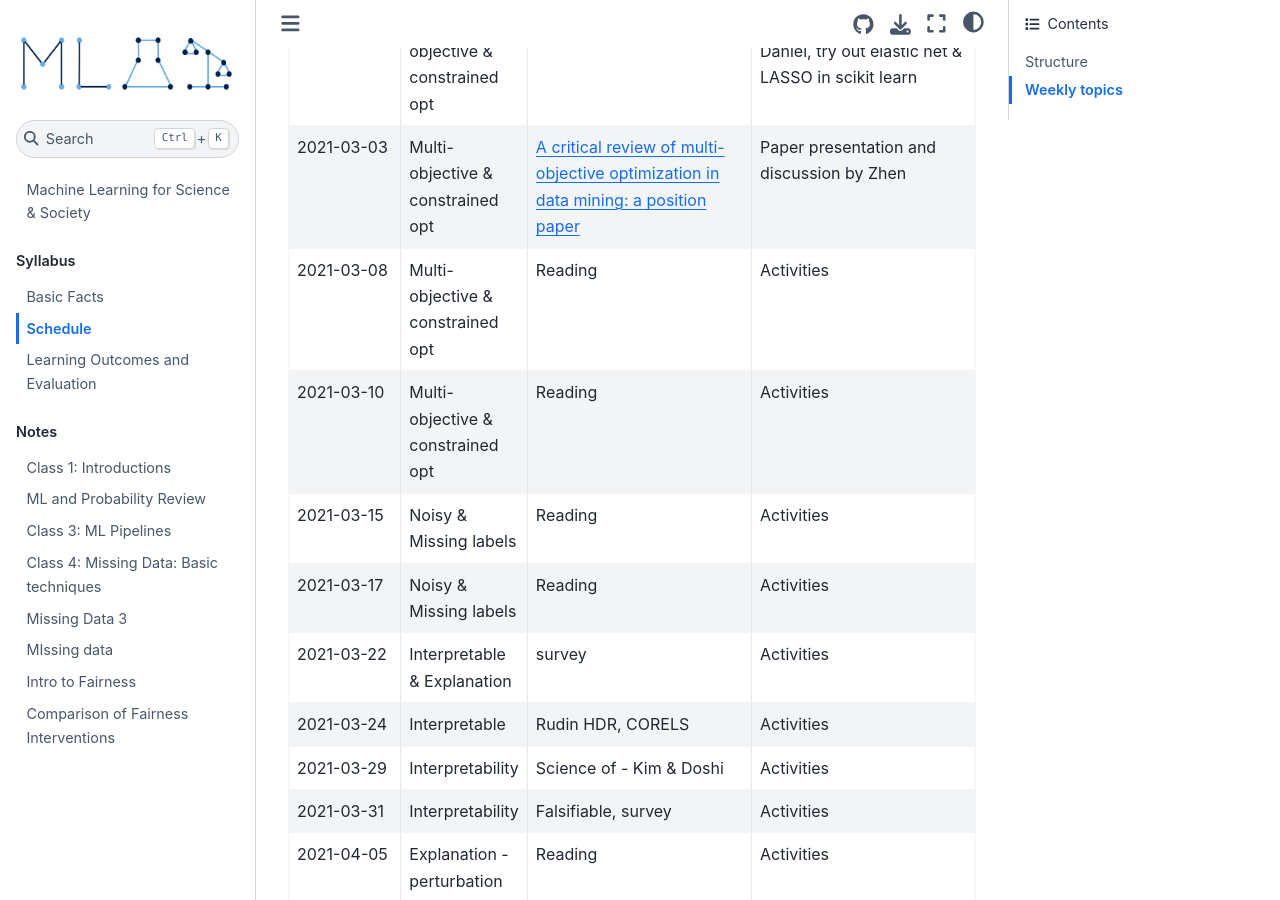
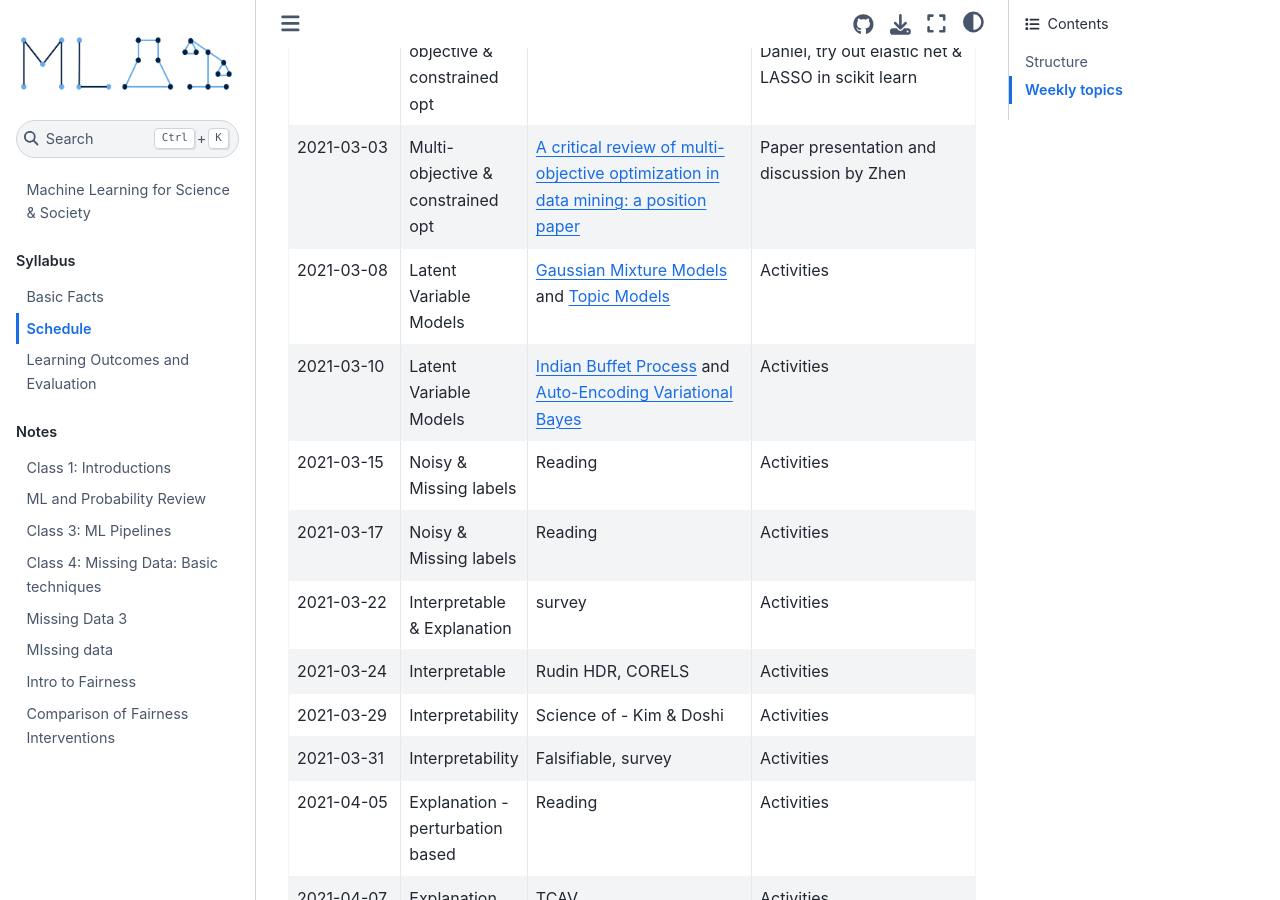
Before and after one commit to ml4scisoc/ml4scisoc.github.io, a Jupyter Book: the page built from syllabus/schedule.md, in a window 1280 px wide and 900 px high, scrolled down 2444 px. Built offline with Jupyter Book 1.0.4 settings and Sphinx 7.4.7 and the Sphinx Book theme 1.1.4, drawn with Linux system fonts in a browser that asks for light colours.

Commit message:
update readings and topics

```diff
--- a/syllabus/schedule.md
+++ b/syllabus/schedule.md
@@ -90,12 +90,12 @@ Final projects will be evaluated through a presentation and paper
   - [A critical review of multi-objective optimization in data mining: a position paper](https://dl.acm.org/doi/abs/10.1145/1046456.1046467?casa_token=EolodHNPqJcAAAAA:WP8AqKpTtu74hQbMH6MabfM3HjFbQZ2C5Vp4CV--FTleunL6O_cKD98tfi7KVSWbD89vGdVaReg)
   - Paper presentation and discussion by Zhen
 * - 2021-03-08
-  - Multi-objective & constrained opt
-  - Reading
+  - Latent Variable Models
+  - [Gaussian Mixture Models](https://jakevdp.github.io/PythonDataScienceHandbook/05.12-gaussian-mixtures.html) and [Topic Models](https://jmlr.org/papers/volume3/blei03a/blei03a.pdf)
   - Activities
 * - 2021-03-10
-  - Multi-objective & constrained opt
-  - Reading
+  - Latent Variable Models
+  - [Indian Buffet Process](https://jmlr.org/papers/volume12/griffiths11a/griffiths11a.pdf) and [Auto-Encoding Variational Bayes](https://arxiv.org/pdf/1312.6114.pdf)
   - Activities
 * - 2021-03-15
   - Noisy & Missing labels
```
